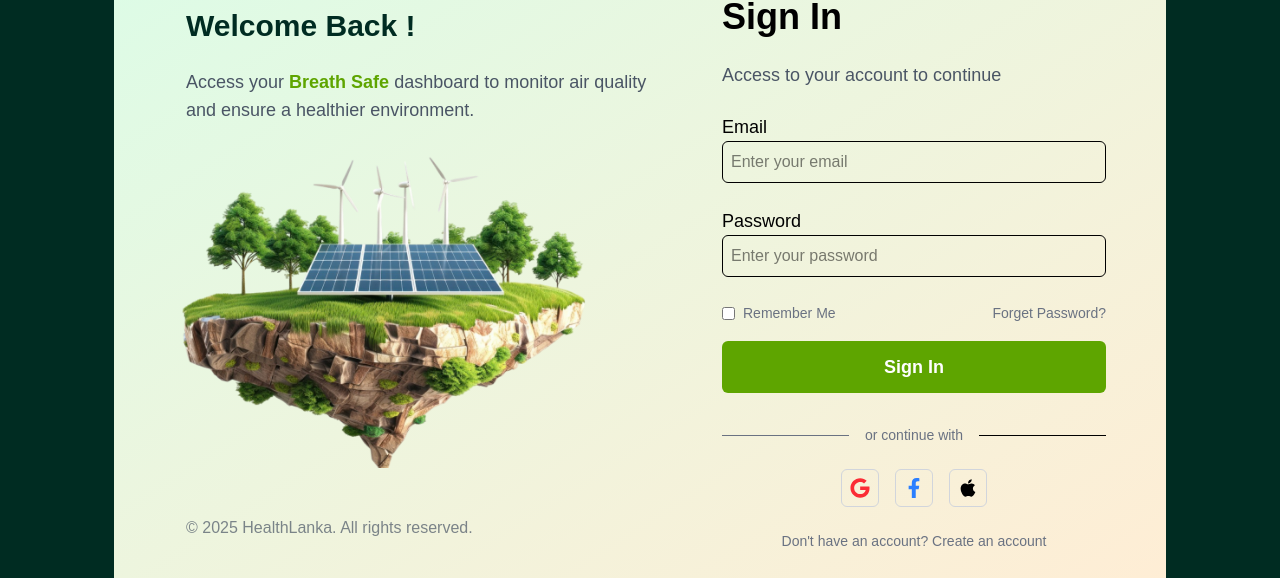
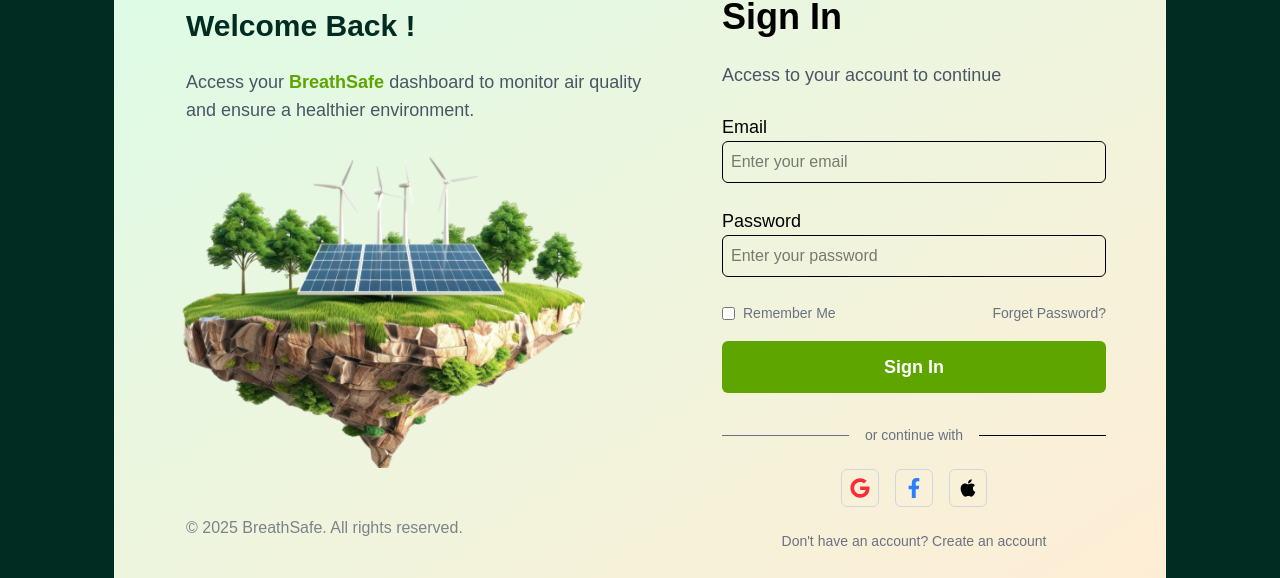
Before and after one commit to nipun-munasinghe/Breathsafe-App, a Next.js app: page /Login in a window 1280 px wide. Shown: the part 126-704 px from the top of the page. Built offline with nearby package versions, Linux system fonts and the light colour scheme.

Commit message:
typo fix

```diff
--- a/app/Login/page.tsx
+++ b/app/Login/page.tsx
@@ -20,7 +20,7 @@ const page = () => {
             </h1>
             <h1 className="text-lg font-normal mb-8  text-gray-600 ">
               Access your{" "}
-              <span className="text-lime-600 text-lg font-semibold">Breath Safe</span>{" "}
+              <span className="text-lime-600 text-lg font-semibold">BreathSafe</span>{" "}
               dashboard to monitor air quality <br /> and ensure a healthier
               environment.
             </h1>
@@ -34,7 +34,7 @@ const page = () => {
           />
 
           <p className="text-md opacity-70 text-gray-600 mt-12">
-            &copy; 2025 HealthLanka. All rights reserved.
+            &copy; 2025 BreathSafe. All rights reserved.
           </p>
         </div>
 
@@ -90,7 +90,7 @@ const page = () => {
                 </a>
               </div>
             </div>
-            <Button onClick={() => {}} name="Sign In" />
+            <Button onClick={() => { }} name="Sign In" />
           </form>
 
           {/* Divider */}
```
